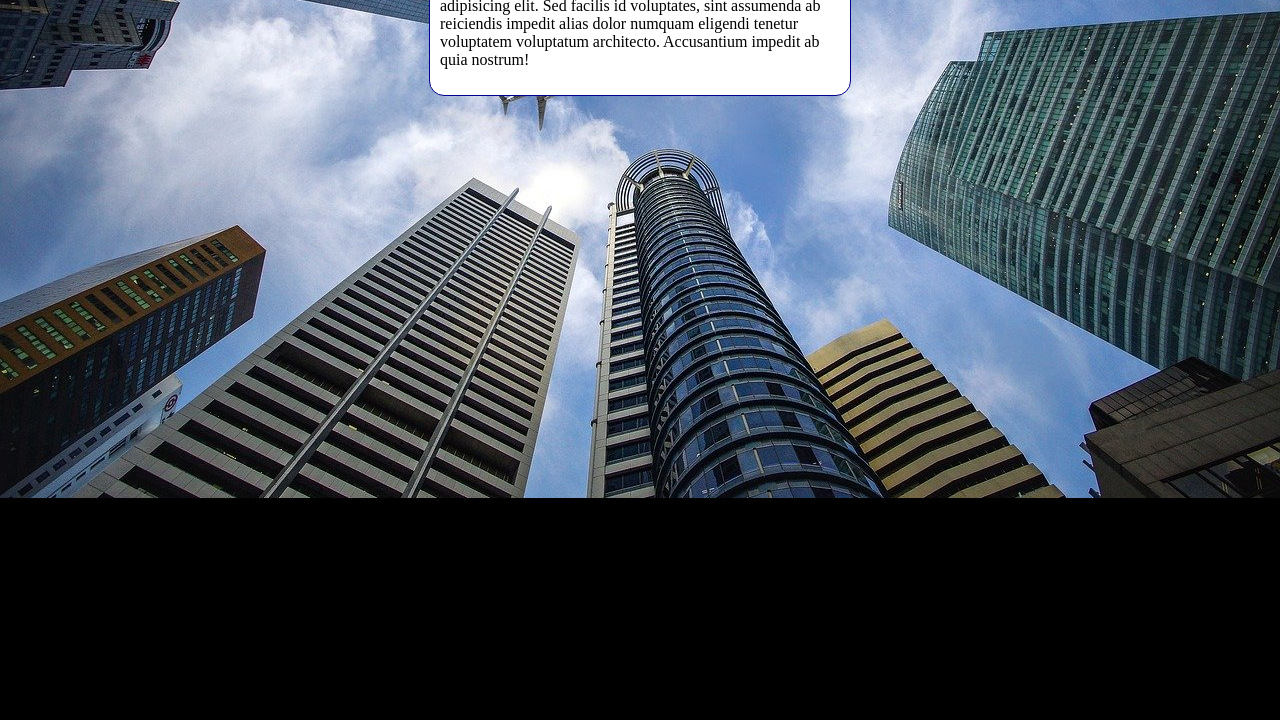
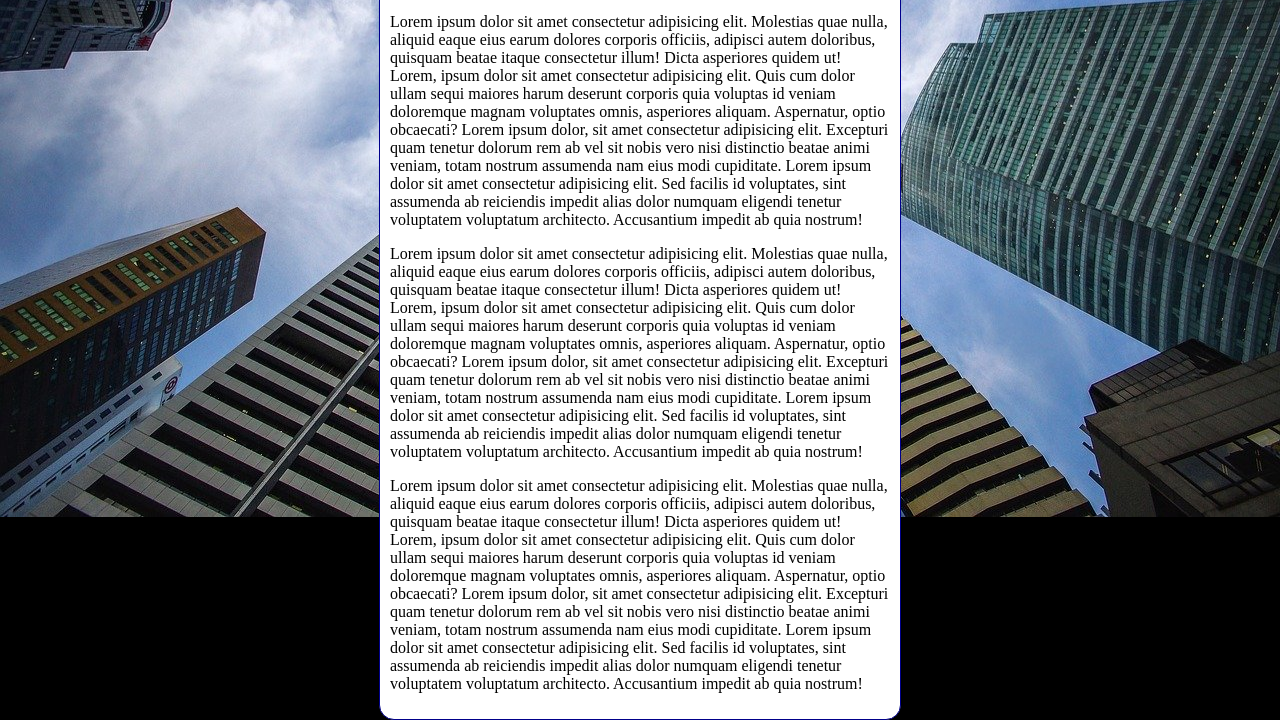
Before and after one commit to matheus-czeck/Ex-de-Html-e-Css, a plain HTML site: page ex022/fundo006.html in a window 1280 px wide. Shown: the part 318-1038 px from the top of the page. Before the commit the page ends 816 px from the top, so only its background shows below. Drawn offline with Linux system fonts and the light colour scheme.

Commit message:
fundo 006

```diff
--- a/ex022/fundo006.html
+++ b/ex022/fundo006.html
@@ -8,15 +8,12 @@
     <style>
         body{
             height: 100vh;
-            background-color: black;
-            background-image: url(imagens/wallpaper002.jpg);
-            background-position: center top;
-            background-repeat: no-repeat;
             background-size: cover;
+            background: black url('imagens/wallpaper002.jpg') center center no-repeat fixed;
         }
         main{
             background-color: white;
-            width: 400px;
+            max-width: 500px;
             padding: 10px;
             margin: auto;
             border: 1px solid darkblue;
@@ -30,6 +27,9 @@
             Teste de imagem de fundo
         </h1>
         <p>Lorem ipsum dolor sit amet consectetur adipisicing elit. Molestias quae nulla, aliquid eaque eius earum dolores corporis officiis, adipisci autem doloribus, quisquam beatae itaque consectetur illum! Dicta asperiores quidem ut! Lorem, ipsum dolor sit amet consectetur adipisicing elit. Quis cum dolor ullam sequi maiores harum deserunt corporis quia voluptas id veniam doloremque magnam voluptates omnis, asperiores aliquam. Aspernatur, optio obcaecati? Lorem ipsum dolor, sit amet consectetur adipisicing elit. Excepturi quam tenetur dolorum rem ab vel sit nobis vero nisi distinctio beatae animi veniam, totam nostrum assumenda nam eius modi cupiditate. Lorem ipsum dolor sit amet consectetur adipisicing elit. Sed facilis id voluptates, sint assumenda ab reiciendis impedit alias dolor numquam eligendi tenetur voluptatem voluptatum architecto. Accusantium impedit ab quia nostrum!</p>
+        <p>Lorem ipsum dolor sit amet consectetur adipisicing elit. Molestias quae nulla, aliquid eaque eius earum dolores corporis officiis, adipisci autem doloribus, quisquam beatae itaque consectetur illum! Dicta asperiores quidem ut! Lorem, ipsum dolor sit amet consectetur adipisicing elit. Quis cum dolor ullam sequi maiores harum deserunt corporis quia voluptas id veniam doloremque magnam voluptates omnis, asperiores aliquam. Aspernatur, optio obcaecati? Lorem ipsum dolor, sit amet consectetur adipisicing elit. Excepturi quam tenetur dolorum rem ab vel sit nobis vero nisi distinctio beatae animi veniam, totam nostrum assumenda nam eius modi cupiditate. Lorem ipsum dolor sit amet consectetur adipisicing elit. Sed facilis id voluptates, sint assumenda ab reiciendis impedit alias dolor numquam eligendi tenetur voluptatem voluptatum architecto. Accusantium impedit ab quia nostrum!</p>
+        <p>Lorem ipsum dolor sit amet consectetur adipisicing elit. Molestias quae nulla, aliquid eaque eius earum dolores corporis officiis, adipisci autem doloribus, quisquam beatae itaque consectetur illum! Dicta asperiores quidem ut! Lorem, ipsum dolor sit amet consectetur adipisicing elit. Quis cum dolor ullam sequi maiores harum deserunt corporis quia voluptas id veniam doloremque magnam voluptates omnis, asperiores aliquam. Aspernatur, optio obcaecati? Lorem ipsum dolor, sit amet consectetur adipisicing elit. Excepturi quam tenetur dolorum rem ab vel sit nobis vero nisi distinctio beatae animi veniam, totam nostrum assumenda nam eius modi cupiditate. Lorem ipsum dolor sit amet consectetur adipisicing elit. Sed facilis id voluptates, sint assumenda ab reiciendis impedit alias dolor numquam eligendi tenetur voluptatem voluptatum architecto. Accusantium impedit ab quia nostrum!</p>
+        <p>Lorem ipsum dolor sit amet consectetur adipisicing elit. Molestias quae nulla, aliquid eaque eius earum dolores corporis officiis, adipisci autem doloribus, quisquam beatae itaque consectetur illum! Dicta asperiores quidem ut! Lorem, ipsum dolor sit amet consectetur adipisicing elit. Quis cum dolor ullam sequi maiores harum deserunt corporis quia voluptas id veniam doloremque magnam voluptates omnis, asperiores aliquam. Aspernatur, optio obcaecati? Lorem ipsum dolor, sit amet consectetur adipisicing elit. Excepturi quam tenetur dolorum rem ab vel sit nobis vero nisi distinctio beatae animi veniam, totam nostrum assumenda nam eius modi cupiditate. Lorem ipsum dolor sit amet consectetur adipisicing elit. Sed facilis id voluptates, sint assumenda ab reiciendis impedit alias dolor numquam eligendi tenetur voluptatem voluptatum architecto. Accusantium impedit ab quia nostrum!</p>
     </main>
 
 </body>
```
